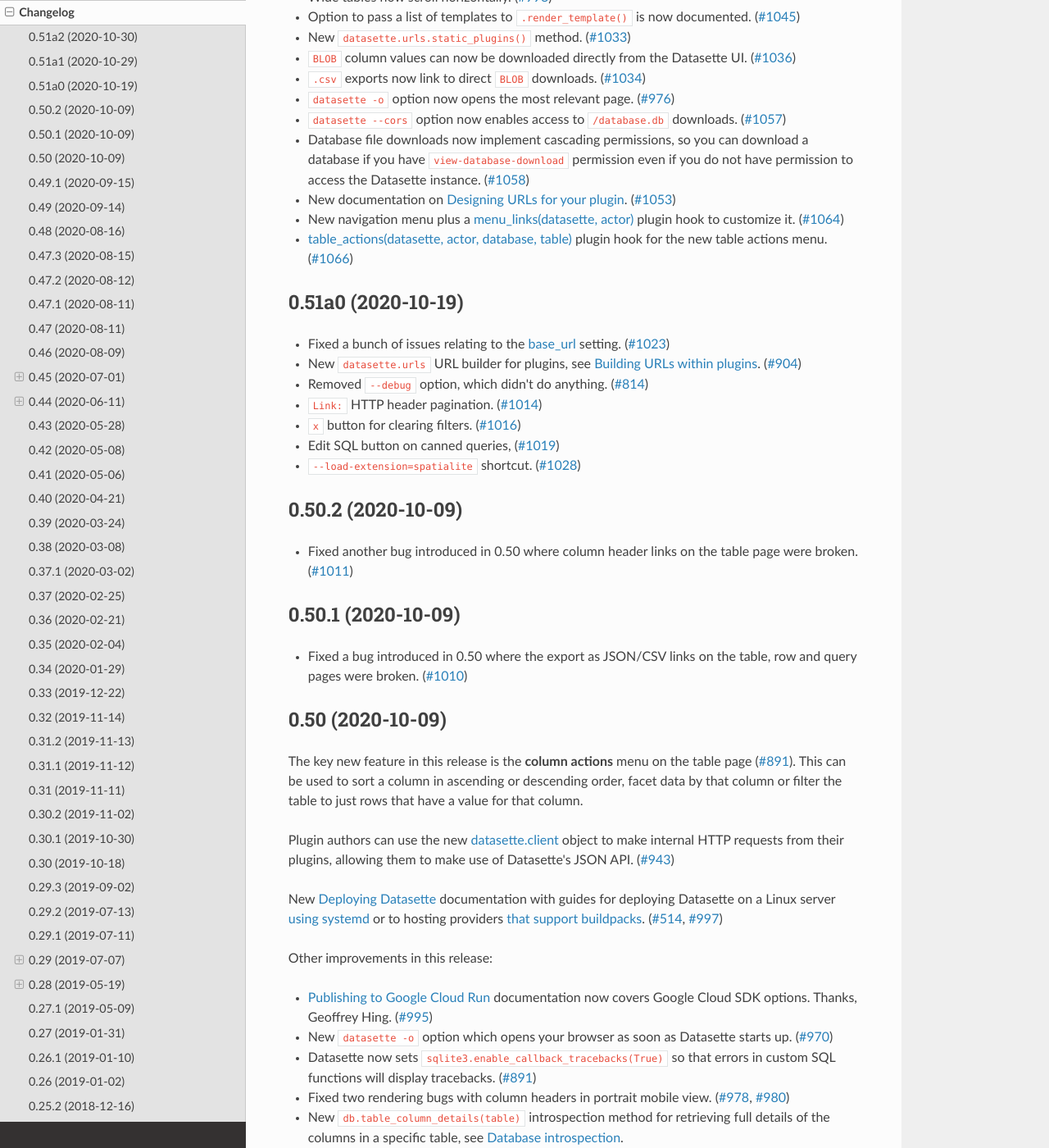
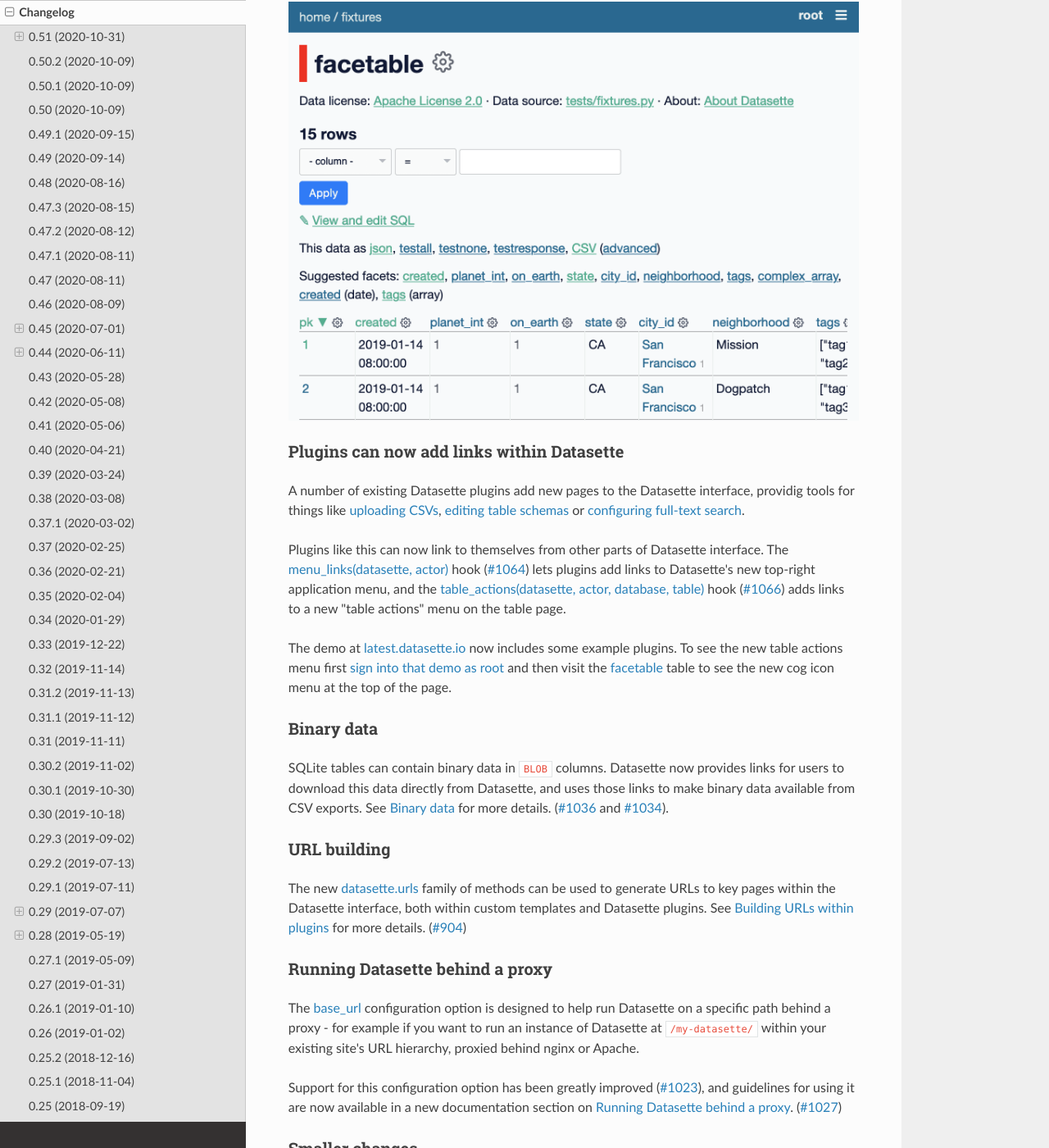
Before and after one commit to simonw/datasette, a Sphinx documentation site: the page built from docs/changelog.rst, in a window 1280 px wide and 1400 px high, scrolled down 455 px. Shown: the whole window at 82% size. Built offline with Sphinx 7.4.7 and the Read the Docs theme 2.0.0, drawn with Linux system fonts in a browser that asks for light colours; some of the changed text lies outside the part shown.

Commit message:
Release 0.51
Refs #1014, #1016, #1019, #1023, #1027, #1028, #1033, #1034, #1036, #1039

Closes #1076

```diff
--- a/datasette/version.py
+++ b/datasette/version.py
@@ -1,2 +1,2 @@
-__version__ = "0.51a2"
+__version__ = "0.51"
 __version_info__ = tuple(__version__.split("."))
--- a/docs/changelog.rst
+++ b/docs/changelog.rst
@@ -4,45 +4,65 @@
 Changelog
 =========
 
-.. _v0_51_a2:
-
-0.51a2 (2020-10-30)
--------------------
-
-- New ``load_template`` plugin hook. (`#1042 <https://github.com/simonw/datasette/issues/1042>`__)
+.. _v0_51:
+
+0.51 (2020-10-31)
+-----------------
+
+A new visual design, plugin hooks for adding navigation options, better handling of binary data, URL building utility methods and better support for running Datasette behind a proxy.
+
+New visual design
+~~~~~~~~~~~~~~~~~
+
+Datasette is no longer white and grey with blue and purple links! `Natalie Downe <https://twitter.com/natbat>`__ has been working on a visual refresh, the first iteration of which is included in this release. (`#1056 <https://github.com/simonw/datasette/pull/1056>`__)
+
+.. image:: datasette-0.51.png
+   :width: 740px
+   :alt: Screenshot showing Datasette's new visual look
+
+Plugins can now add links within Datasette
+~~~~~~~~~~~~~~~~~~~~~~~~~~~~~~~~~~~~~~~~~~
+
+A number of existing Datasette plugins add new pages to the Datasette interface, providig tools for things like `uploading CSVs <https://github.com/simonw/datasette-upload-csvs>`__, `editing table schemas <https://github.com/simonw/datasette-edit-schema>`__ or `configuring full-text search <https://github.com/simonw/datasette-configure-fts>`__.
+
+Plugins like this can now link to themselves from other parts of Datasette interface. The :ref:`plugin_hook_menu_links` hook (`#1064 <https://github.com/simonw/datasette/issues/1064>`__) lets plugins add links to Datasette's new top-right application menu, and the :ref:`plugin_hook_table_actions` hook (`#1066 <https://github.com/simonw/datasette/issues/1066>`__) adds links to a new "table actions" menu on the table page.
+
+The demo at `latest.datasette.io <https://latest.datasette.io/>`__ now includes some example plugins. To see the new table actions menu first `sign into that demo as root <https://latest.datasette.io/login-as-root>`__ and then visit the `facetable <https://latest.datasette.io/fixtures/facetable>`__ table to see the new cog icon menu at the top of the page.
+
+Binary data
+~~~~~~~~~~~
+
+SQLite tables can contain binary data in ``BLOB`` columns. Datasette now provides links for users to download this data directly from Datasette, and uses those links to make binary data available from CSV exports. See :ref:`binary` for more details. (`#1036 <https://github.com/simonw/datasette/issues/1036>`__ and `#1034 <https://github.com/simonw/datasette/issues/1034>`__).
+
+URL building
+~~~~~~~~~~~~
+
+The new :ref:`internals_datasette_urls` family of methods can be used to generate URLs to key pages within the Datasette interface, both within custom templates and Datasette plugins. See :ref:`writing_plugins_building_urls` for more details. (`#904 <https://github.com/simonw/datasette/issues/904>`__)
+
+Running Datasette behind a proxy
+~~~~~~~~~~~~~~~~~~~~~~~~~~~~~~~~
+
+The :ref:`config_base_url` configuration option is designed to help run Datasette on a specific path behind a proxy - for example if you want to run an instance of Datasette at ``/my-datasette/`` within your existing site's URL hierarchy, proxied behind nginx or Apache.
+
+Support for this configuration option has been greatly improved (`#1023 <https://github.com/simonw/datasette/issues/1023>`__), and guidelines for using it are now available in a new documentation section on :ref:`deploying_proxy`. (`#1027 <https://github.com/simonw/datasette/issues/1027>`__)
+
+Smaller changes
+~~~~~~~~~~~~~~~
+
+- Wide tables shown within Datasette now scroll horizontally (`#998 <https://github.com/simonw/datasette/issues/998>`__). This is achieved using a new ``<div class="table-wrapper">`` element which may impact the implementation of some plugins (for example `this change to datasette-cluster-map <https://github.com/simonw/datasette-cluster-map/commit/fcb4abbe7df9071c5ab57defd39147de7145b34e>`__).
 - New :ref:`permissions_debug_menu` permission. (`#1068 <https://github.com/simonw/datasette/issues/1068>`__)
-
-.. _v0_51_a1:
-
-0.51a1 (2020-10-29)
--------------------
-
-- New colour scheme and improved visual design, courtesy of Natalie Downe. (`#1056 <https://github.com/simonw/datasette/pull/1056>`__)
-- scale-in animation for column action menu. (`#1039 <https://github.com/simonw/datasette/issues/1039>`__)
-- Wide tables now scroll horizontally. (`#998 <https://github.com/simonw/datasette/issues/998>`__)
-- Option to pass a list of templates to ``.render_template()`` is now documented. (`#1045 <https://github.com/simonw/datasette/issues/1045>`__)
-- New ``datasette.urls.static_plugins()`` method. (`#1033 <https://github.com/simonw/datasette/issues/1033>`__)
-- ``BLOB`` column values can now be downloaded directly from the Datasette UI. (`#1036 <https://github.com/simonw/datasette/issues/1036>`__)
-- ``.csv`` exports now link to direct ``BLOB`` downloads. (`#1034 <https://github.com/simonw/datasette/issues/1034>`__)
-- ``datasette -o`` option now opens the most relevant page. (`#976 <https://github.com/simonw/datasette/issues/976>`__)
-- ``datasette --cors`` option now enables access to ``/database.db`` downloads. (`#1057 <https://github.com/simonw/datasette/issues/1057>`__)
-- Database file downloads now implement cascading permissions, so you can download a database if you have ``view-database-download`` permission even if you do not have permission to access the Datasette instance. (`#1058 <https://github.com/simonw/datasette/issues/1058>`__)
-- New documentation on :ref:`writing_plugins_designing_urls`. (`#1053 <https://github.com/simonw/datasette/issues/1053>`__)
-- New navigation menu plus a :ref:`plugin_hook_menu_links` plugin hook to customize it. (`#1064 <https://github.com/simonw/datasette/issues/1064>`__)
-- :ref:`plugin_hook_table_actions` plugin hook for the new table actions menu. (`#1066 <https://github.com/simonw/datasette/issues/1066>`__)
-
-.. _v0_51_a0:
-
-0.51a0 (2020-10-19)
--------------------
-
-- Fixed a bunch of issues relating to the :ref:`config_base_url` setting. (`#1023 <https://github.com/simonw/datasette/issues/1023>`__)
-- New ``datasette.urls`` URL builder for plugins, see :ref:`writing_plugins_building_urls`. (`#904 <https://github.com/simonw/datasette/issues/904>`__)
 - Removed ``--debug`` option, which didn't do anything. (`#814 <https://github.com/simonw/datasette/issues/814>`__)
 - ``Link:`` HTTP header pagination. (`#1014 <https://github.com/simonw/datasette/issues/1014>`__)
 - ``x`` button for clearing filters. (`#1016 <https://github.com/simonw/datasette/issues/1016>`__)
 - Edit SQL button on canned queries, (`#1019 <https://github.com/simonw/datasette/issues/1019>`__)
 - ``--load-extension=spatialite`` shortcut. (`#1028 <https://github.com/simonw/datasette/issues/1028>`__)
+- scale-in animation for column action menu. (`#1039 <https://github.com/simonw/datasette/issues/1039>`__)
+- Option to pass a list of templates to ``.render_template()`` is now documented. (`#1045 <https://github.com/simonw/datasette/issues/1045>`__)
+- New ``datasette.urls.static_plugins()`` method. (`#1033 <https://github.com/simonw/datasette/issues/1033>`__)
+- ``datasette -o`` option now opens the most relevant page. (`#976 <https://github.com/simonw/datasette/issues/976>`__)
+- ``datasette --cors`` option now enables access to ``/database.db`` downloads. (`#1057 <https://github.com/simonw/datasette/issues/1057>`__)
+- Database file downloads now implement cascading permissions, so you can download a database if you have ``view-database-download`` permission even if you do not have permission to access the Datasette instance. (`#1058 <https://github.com/simonw/datasette/issues/1058>`__)
+- New documentation on :ref:`writing_plugins_designing_urls`. (`#1053 <https://github.com/simonw/datasette/issues/1053>`__)
 
 .. _v0_50_2:
 
```
Also changed, not shown: README.md (+1 -0 lines), docs/datasette-0.51.png (added).
